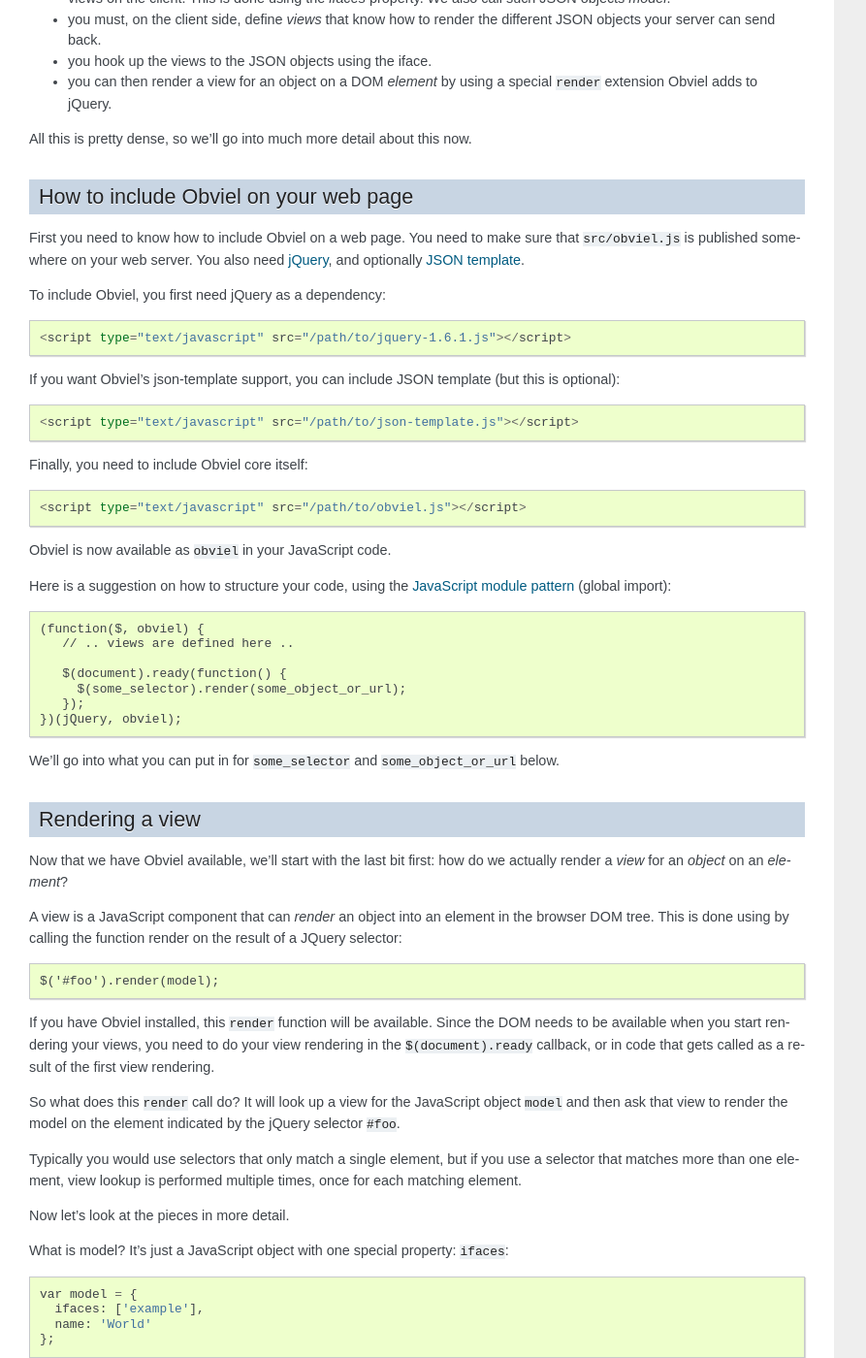
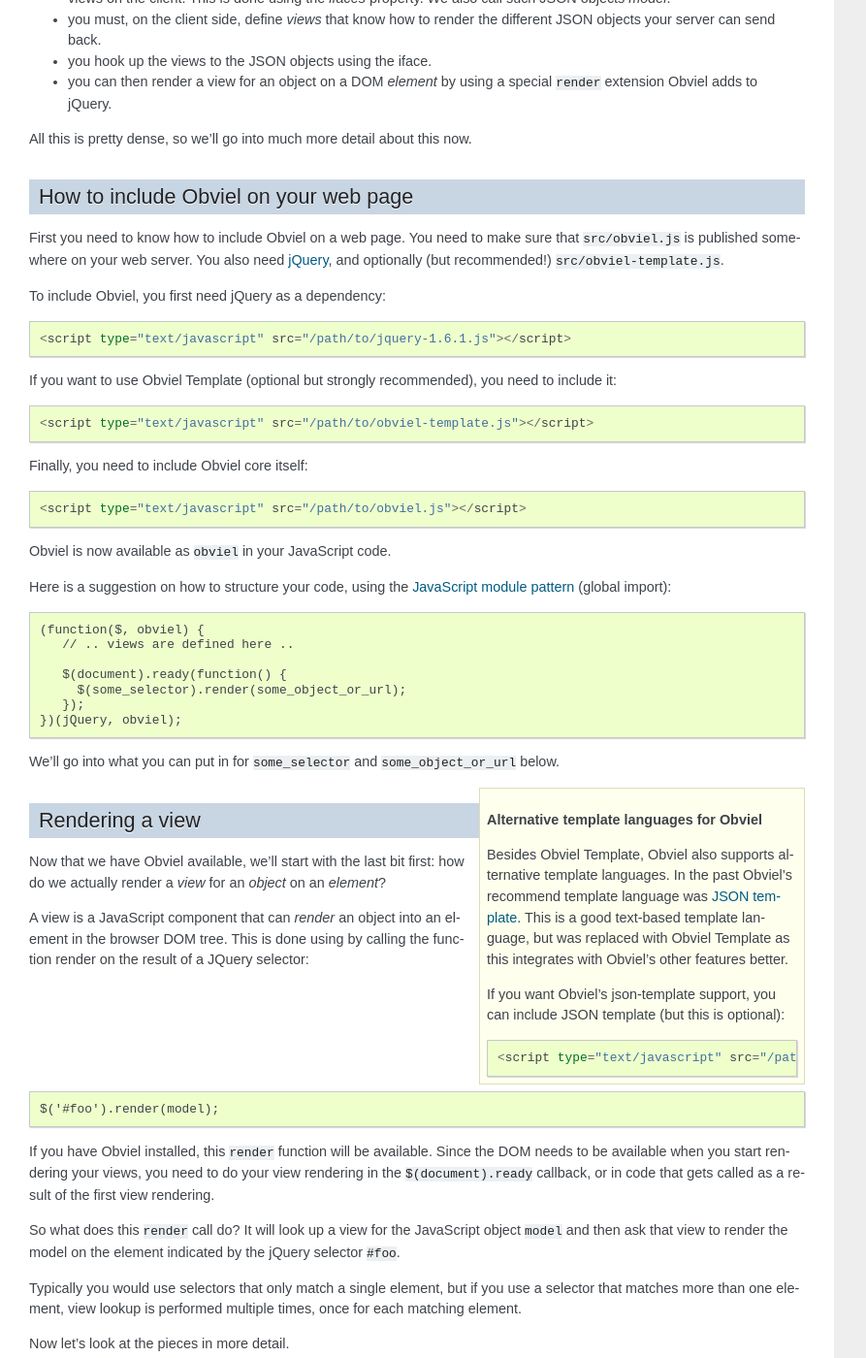
Before and after one commit to obviel/obviel, a Sphinx documentation site: the page built from doc/manual.txt, in a window 1280 px wide and 1400 px high, scrolled down 396 px. Shown: the whole window at 97% size, without its empty margins (0-893 px from the left). Built offline with Sphinx 7.4.7, drawn with Linux system fonts in a browser that asks for light colours.

Commit message:
Include templates in toc. start rewriting documentation so we talk about Obviel Template primarily, not json template.

```diff
--- a/doc/index.txt
+++ b/doc/index.txt
@@ -75,6 +75,8 @@
 
 Read the :doc:`Obviel core manual <manual>`.
 
+Read about :doc:`Obviel Templates <template>`.
+
 Read about :doc:`Obviel forms <form>`.
 
 Read about :doc:`the Traject routing library <traject>`.
--- a/doc/manual.txt
+++ b/doc/manual.txt
@@ -40,20 +40,19 @@
 
 First you need to know how to include Obviel on a web page. You need
 to make sure that ``src/obviel.js`` is published somewhere on your web
-server. You also need jQuery_, and optionally `JSON template`_.
+server. You also need jQuery_, and optionally (but recommended!)
+``src/obviel-template.js``.
 
 .. _jQuery: http://jquery.com/
-
-.. _`JSON template`: https://json-template.googlecode.com/svn/trunk/doc/Introducing-JSON-Template.html
 
 To include Obviel, you first need jQuery as a dependency::
 
    <script type="text/javascript" src="/path/to/jquery-1.6.1.js"></script>
 
-If you want Obviel's json-template support, you can include JSON
-template (but this is optional)::
+If you want to use Obviel Template (optional but strongly recommended),
+you need to include it::
 
-  <script type="text/javascript" src="/path/to/json-template.js"></script>
+    <script type="text/javascript" src="/path/to/obviel-template.js"></script>
 
 Finally, you need to include Obviel core itself::
 
@@ -76,6 +75,21 @@
 ``some_object_or_url`` below.
 
 .. _`JavaScript module pattern`: http://www.adequatelygood.com/2010/3/JavaScript-Module-Pattern-In-Depth
+
+.. sidebar:: Alternative template languages for Obviel
+
+  Besides Obviel Template, Obviel also supports alternative template
+  languages. In the past Obviel's recommend template language was
+  `JSON template`_. This is a good text-based template language, but
+  was replaced with Obviel Template as this integrates with Obviel's
+  other features better.
+
+  If you want Obviel's json-template support, you can include JSON
+  template (but this is optional)::
+
+    <script type="text/javascript" src="/path/to/json-template.js"></script>
+
+  .. _`JSON template`: https://json-template.googlecode.com/svn/trunk/doc/Introducing-JSON-Template.html
 
 Rendering a view
 ----------------
--- a/doc/toc.txt
+++ b/doc/toc.txt
@@ -8,6 +8,7 @@
 
    features
    manual
+   template
    form
    traject
    api
```
